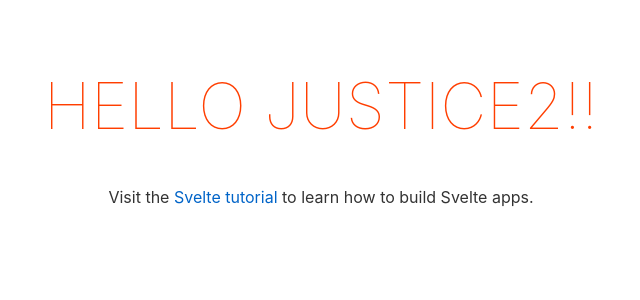
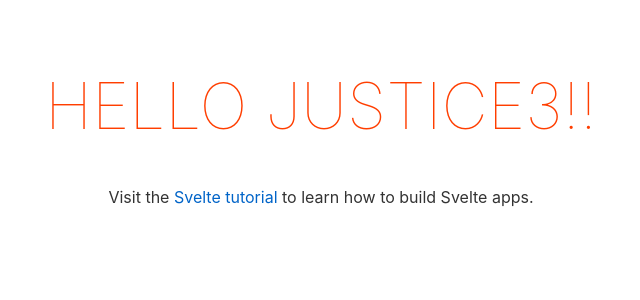
Before and after one commit to misaiahhpro/sv-vendor-portal, a Svelte app: page / in a window 1280 px wide. Shown: the top 300 px of the page, without its empty margins (319-959 px from the left). Built offline with nearby package versions, Linux system fonts and the light colour scheme.

Commit message:
third git test

```diff
--- a/src/main.ts
+++ b/src/main.ts
@@ -3,7 +3,7 @@
 const app = new App({
 	target: document.body,
 	props: {
-		name: 'justice2!'
+		name: 'justice3!'
 	}
 });
 
```
